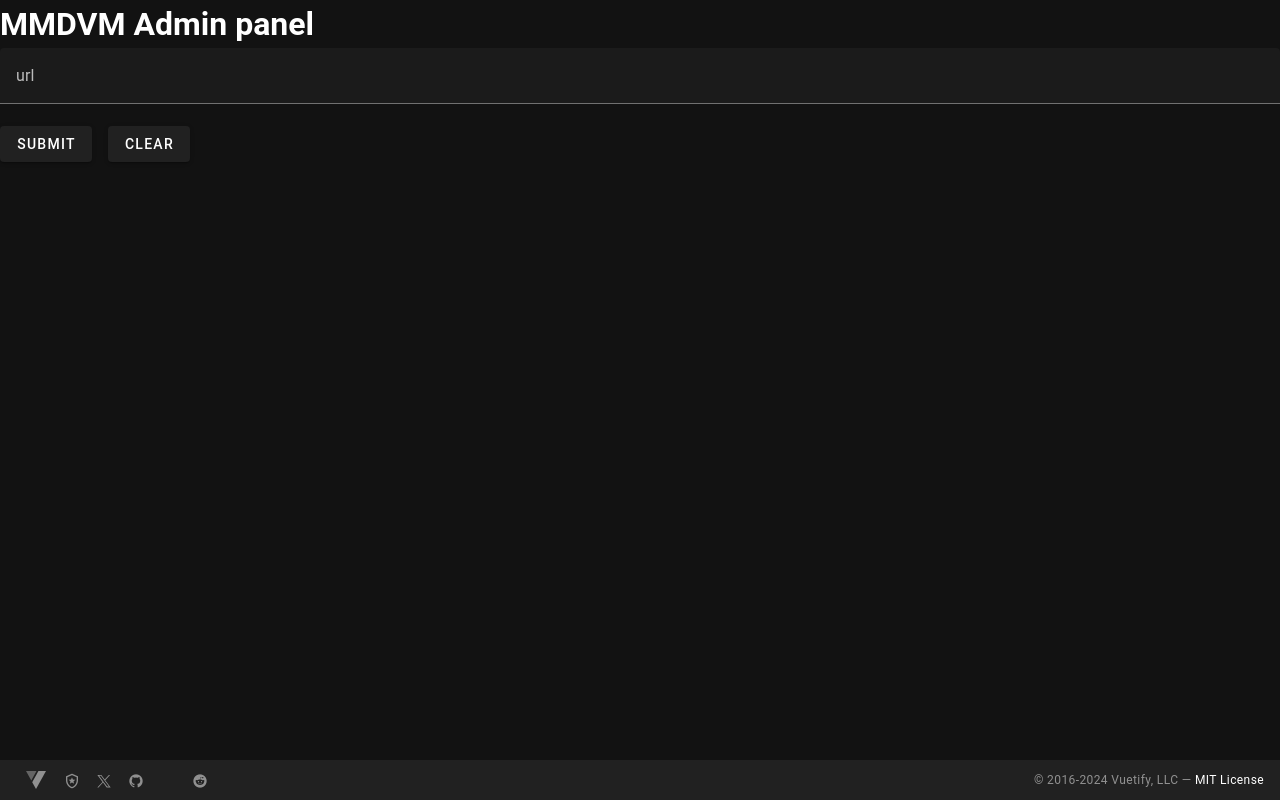
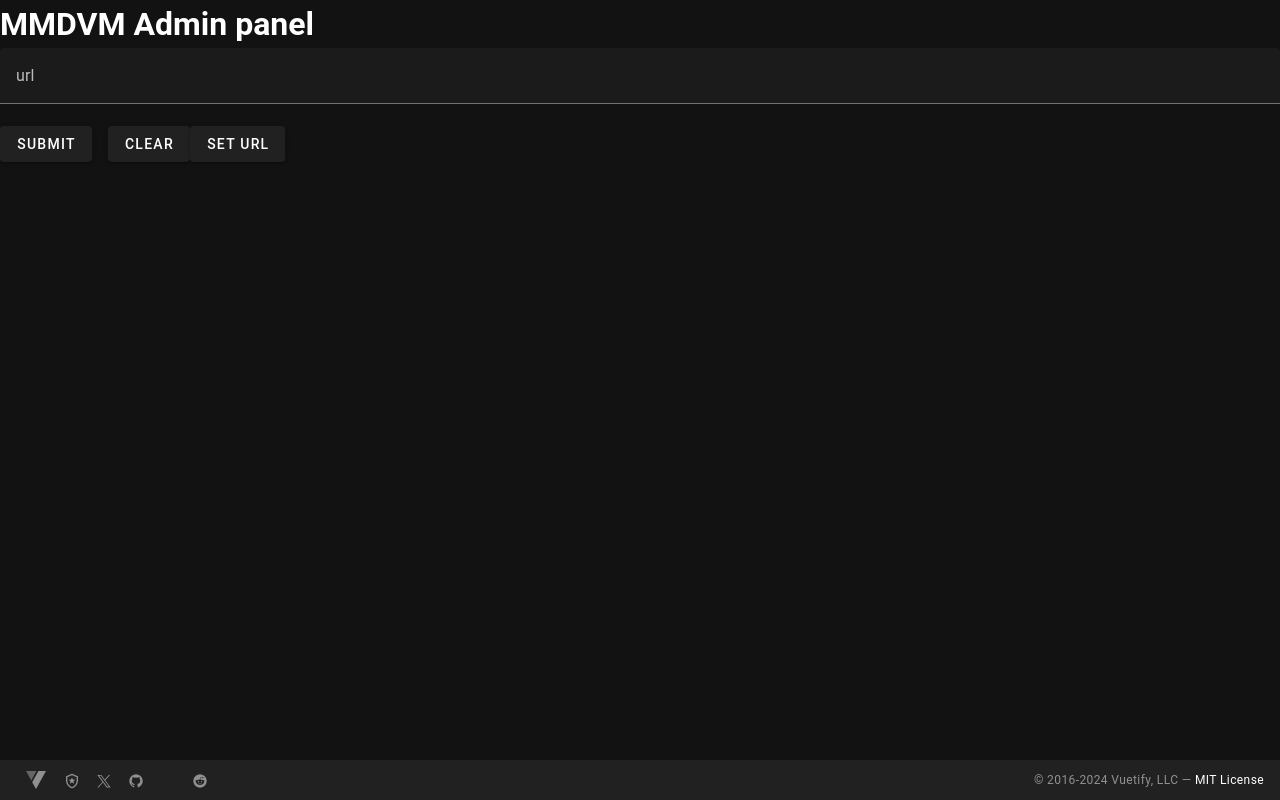
Before and after one commit to r2bln/repka-star, a Vue app in the folder webapp/ui/repkastar/: page / in a window 1280 px wide. Built offline with nearby package versions, Linux system fonts and the light colour scheme; no server answers.

Commit message:
modification works

```diff
--- a/webapp/ui/repkastar/src/components/AdminPanel.vue
+++ b/webapp/ui/repkastar/src/components/AdminPanel.vue
@@ -21,6 +21,10 @@ const title = 'MMDVM Admin panel'
         <v-btn @click="handleReset">
             clear
         </v-btn>
+
+        <v-btn @click="setUrl">
+            set url
+        </v-btn>
     </form>
 </template>
 
@@ -40,6 +44,12 @@ export default {
             .then(json => {
                 this.config = json
             });
+    },
+    methods: {
+      setUrl () {
+        this.config.URL = 'http://some-other-url.ru'
+      }
     }
 }
+
 </script>
```
